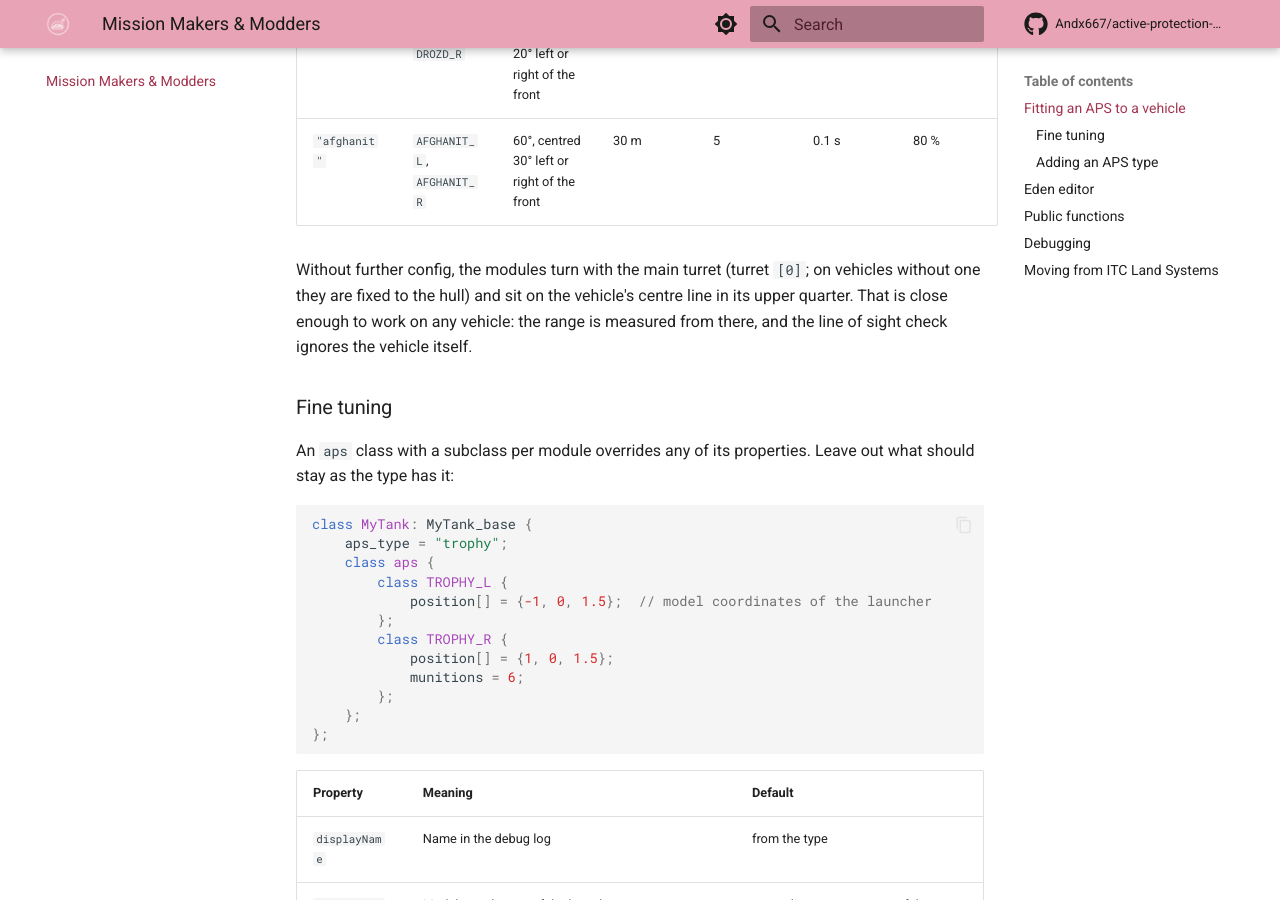
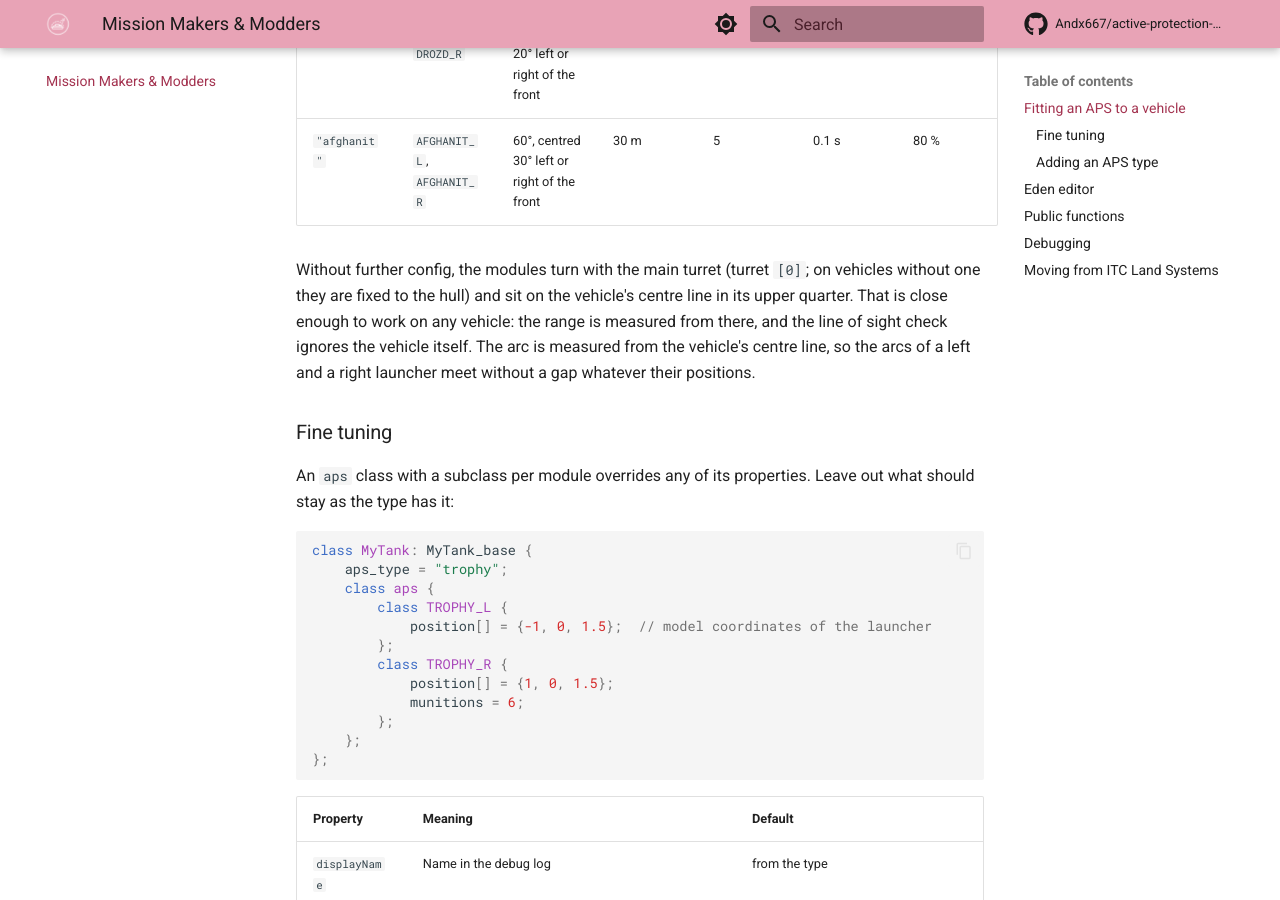
Before and after one commit to Andx667/active-protection-systems, an MkDocs documentation site: the page built from docs/scripting.md, in a window 1280 px wide and 900 px high, scrolled down 792 px. Built offline with MkDocs 1.6.1 and Material for MkDocs 9.7.7, drawn with Linux system fonts in a browser that asks for light colours; plug-ins that fetch from the network failed and are left out; comment, search, counter and statistics services are not loaded.

Commit message:
Core - Fix blind spot in front of side-by-side APS launchers
Measure the traverse angle from the vehicle's centre line instead of the
launcher, so arcs that meet at the front leave no gap there.

Co-Authored-By: Claude Opus 5.5 <noreply@anthropic.com>

```diff
--- a/docs/scripting.md
+++ b/docs/scripting.md
@@ -26,7 +26,7 @@ class CfgVehicles {
 | `"drozd"` | `DROZD_L`, `DROZD_R` | 40°, centred 20° left or right of the front | 10 m | 4 | 0.5 s | 30 % |
 | `"afghanit"` | `AFGHANIT_L`, `AFGHANIT_R` | 60°, centred 30° left or right of the front | 30 m | 5 | 0.1 s | 80 % |
 
-Without further config, the modules turn with the main turret (turret `[0]`; on vehicles without one they are fixed to the hull) and sit on the vehicle's centre line in its upper quarter. That is close enough to work on any vehicle: the range is measured from there, and the line of sight check ignores the vehicle itself.
+Without further config, the modules turn with the main turret (turret `[0]`; on vehicles without one they are fixed to the hull) and sit on the vehicle's centre line in its upper quarter. That is close enough to work on any vehicle: the range is measured from there, and the line of sight check ignores the vehicle itself. The arc is measured from the vehicle's centre line, so the arcs of a left and a right launcher meet without a gap whatever their positions.
 
 ### Fine tuning
 
```
Also changed, not shown: CHANGELOG.md (+1 -0 lines), addons/core/README.md (+1 -0 lines), 1 other file.
